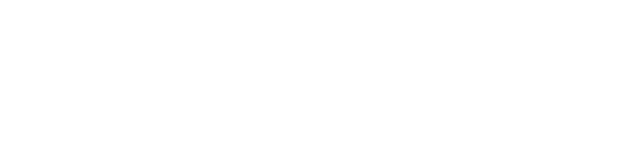
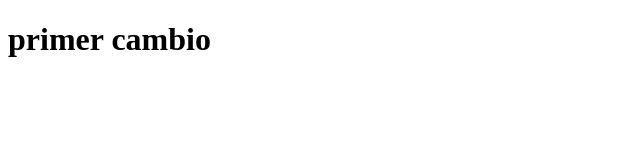
Before and after one commit to gabitoossj/practice, a plain HTML site: page index.html in a window 1280 px wide. Shown: the whole page, without its empty margins (0-640 px from the left). Drawn offline with Linux system fonts and the light colour scheme.

Commit message:
Update index.html

```diff
--- a/index.html
+++ b/index.html
@@ -6,6 +6,6 @@
     <title>Document</title>
 </head>
 <body>
-
+    <h1>primer cambio</h1>
 </body>
 </html>
```
